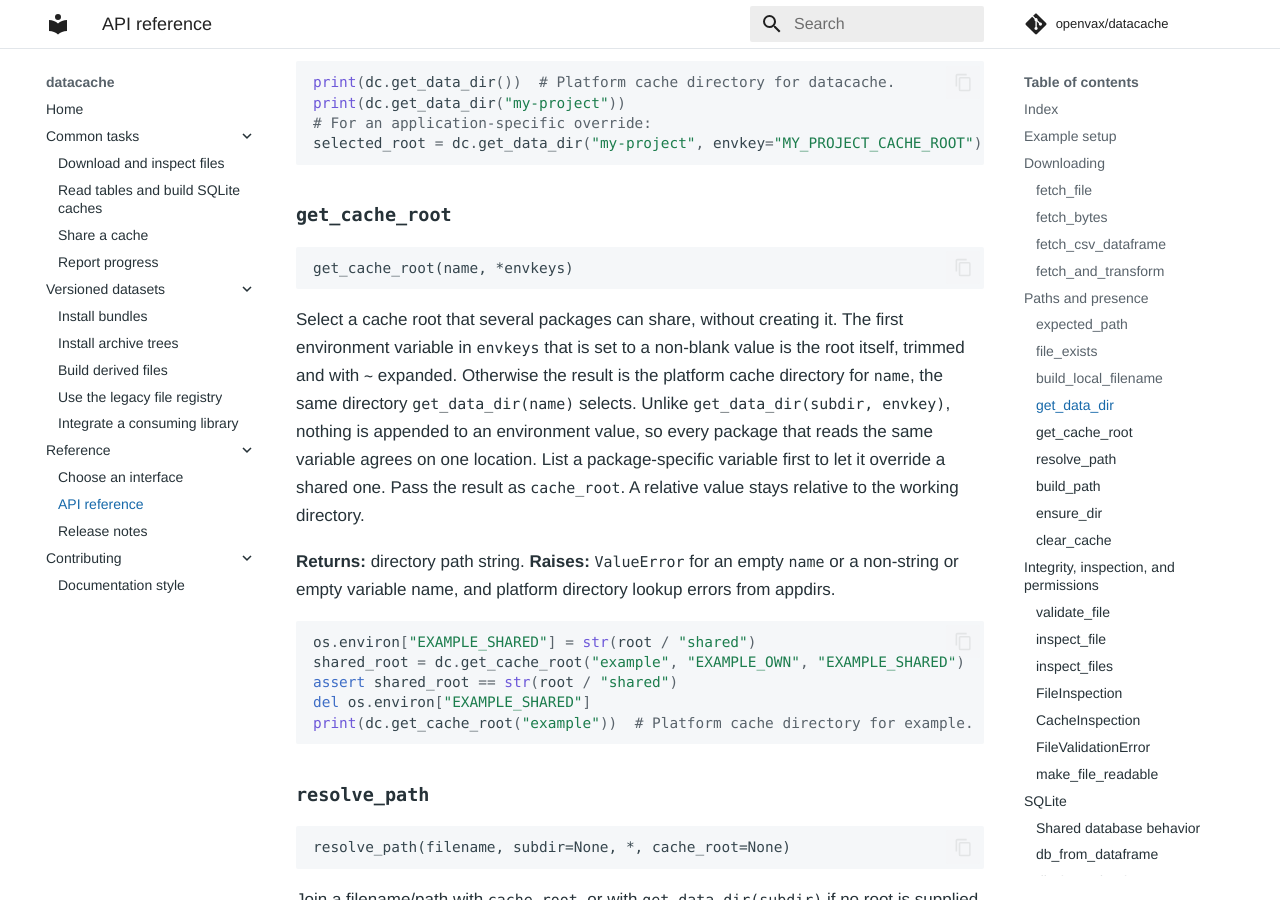
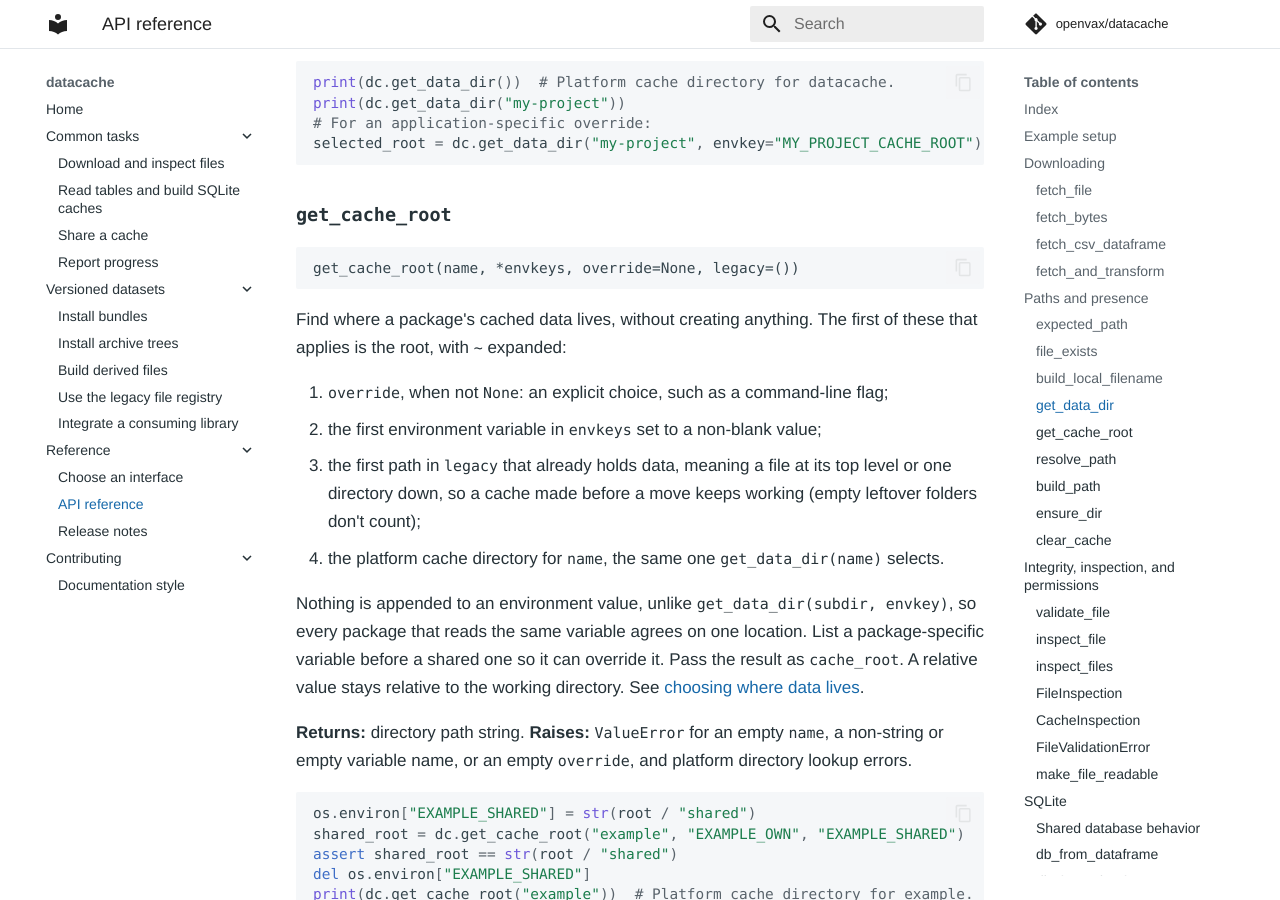
Before and after one commit to openvax/datacache, an MkDocs documentation site: the page built from docs/api.md, in a window 1280 px wide and 900 px high, scrolled down 12114 px. Built offline with MkDocs 1.6.1 and Material for MkDocs 9.7.7, drawn with Linux system fonts in a browser that asks for light colours; comment, search, counter and statistics services are not loaded; some of the changed text lies outside the part shown.

Commit message:
Resolve a package's cache root in one call (1.24.0)
get_cache_root(name, *envkeys, override=None, legacy=()) picks the first
of: an explicit override, the first environment variable that is set,
the first legacy location that already holds data (a file at its top
level or one folder down, so empty leftover folders don't count), then
the platform cache directory. This is the precedence several OpenVax
packages implement by hand. The shared-caches guide shows the pattern.

Claude-Session: https://claude.ai/code/session_01Pic7GGifYLP45oZkdYihge

````diff
--- a/datacache/version.py
+++ b/datacache/version.py
@@ -1 +1 @@
-__version__ = "1.23.0"
+__version__ = "1.24.0"
--- a/docs/api.md
+++ b/docs/api.md
@@ -385,22 +385,29 @@ selected_root = dc.get_data_dir("my-project", envkey="MY_PROJECT_CACHE_ROOT")
 ### `get_cache_root`
 
 ```text
-get_cache_root(name, *envkeys)
+get_cache_root(name, *envkeys, override=None, legacy=())
 ```
 
-Select a cache root that several packages can share, without creating it. The
-first environment variable in `envkeys` that is set to a non-blank value is the
-root itself, trimmed and with `~` expanded. Otherwise the result is the platform
-cache directory for `name`, the same directory `get_data_dir(name)` selects.
-Unlike `get_data_dir(subdir, envkey)`, nothing is appended to an environment
-value, so every package that reads the same variable agrees on one location.
-List a package-specific variable first to let it override a shared one. Pass
-the result as `cache_root`. A relative value stays relative to the working
-directory.
+Find where a package's cached data lives, without creating anything. The first
+of these that applies is the root, with `~` expanded:
+
+1. `override`, when not `None`: an explicit choice, such as a command-line flag;
+2. the first environment variable in `envkeys` set to a non-blank value;
+3. the first path in `legacy` that already holds data, meaning a file at its top
+   level or one directory down, so a cache made before a move keeps working
+   (empty leftover folders don't count);
+4. the platform cache directory for `name`, the same one `get_data_dir(name)`
+   selects.
+
+Nothing is appended to an environment value, unlike `get_data_dir(subdir,
+envkey)`, so every package that reads the same variable agrees on one
+location. List a package-specific variable before a shared one so it can
+override it. Pass the result as `cache_root`. A relative value stays relative
+to the working directory. See [choosing where data lives](shared-caches.md#choosing-where-data-lives).
 
 **Returns:** directory path string. **Raises:** `ValueError` for an empty
-`name` or a non-string or empty variable name, and platform directory lookup
-errors from appdirs.
+`name`, a non-string or empty variable name, or an empty `override`, and
+platform directory lookup errors.
 
 ```python
 os.environ["EXAMPLE_SHARED"] = str(root / "shared")
````
Also changed, not shown: other parts of docs/api.md (+1 -1 lines), CHANGELOG.md (+9 -0 lines), docs/shared-caches.md (+29 -0 lines), 3 other files.
